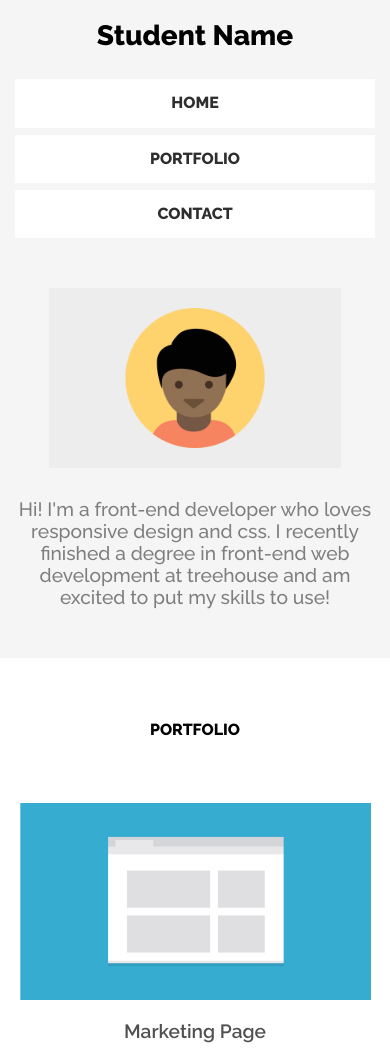
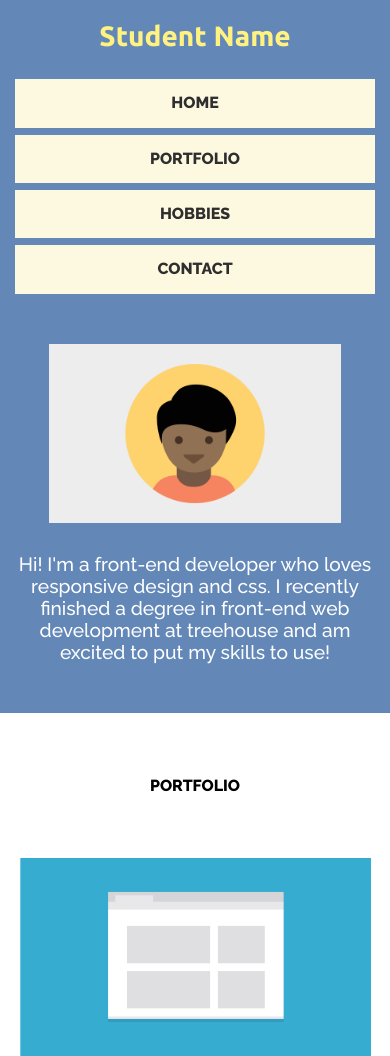
Before and after one commit to BrandonGormley/TechDegree-Project-Two, a plain HTML site: page index.html in a window 390 px wide. Shown: the top 1056 px of the page. Drawn offline with Linux system fonts and the light colour scheme.

Commit message:
Updates
-Added media query markup
-Added hobbies section
-Added anchors for page navigation
-Added new google font

```diff
--- a/css/styles.css
+++ b/css/styles.css
@@ -5,7 +5,7 @@ body {
 /* =================== HEADER =================== */
 
 header {
-    background-color: #f5f5f5;
+    background-color: #6388b8;
 }
 
 h1 {
@@ -13,6 +13,8 @@ h1 {
     margin: 0;
     padding: 20px 30px;
     font-size: 1.75rem;
+    color: #fff281;
+    font-family:'Ubuntu', sans-serif;
 }
 ul {
     margin: 0;
@@ -20,7 +22,7 @@ ul {
 }
 nav ul li {
     list-style-type: none;
-    background-color: #ffffff;
+    background-color: #fcf9e0;
     padding: 15px 50px;
     margin: 7px 15px;
     text-align: center;
@@ -43,7 +45,7 @@ nav ul li a {
 .intro-text {
     text-align: center;
     font-size: 1.2rem;
-    color: #7e7e7e;
+    color: #ffffff;
     font-weight: 500;
     padding-bottom: 50px;
     margin:0 15px;
@@ -78,3 +80,25 @@ h3 {
     width: 90%;
     margin: 0 auto 40px;
 }
+
+
+
+
+
+
+
+
+
+
+
+/* =================== MEDIA QUERIES =================== */
+
+@media (min-width: 768px) {
+
+}
+
+
+
+@media (min-width: 1024px) {
+
+}
--- a/index.html
+++ b/index.html
@@ -7,6 +7,7 @@
     <link rel="stylesheet" href="css/normalize.css">
     <link rel="stylesheet" href="css/styles.css">
     <link href="https://fonts.googleapis.com/css?family=Raleway:400,500,600,800&display=swap" rel="stylesheet">
+    <link href="https://fonts.googleapis.com/css?family=Ubuntu:300,400,500,700&display=swap" rel="stylesheet">
     <title>Document</title>
 </head>
 
@@ -16,8 +17,9 @@
         <nav>
             <ul>
                 <li><a href="#home">Home</a></li>
-                <li><a href="#home">Portfolio</a></li>
-                <li><a href="#home">Contact</a></li>
+                <li><a href="#portfolio">Portfolio</a></li>
+                <li><a href="#hobbies">Hobbies</a></li>
+                <li><a href="#contact">Contact</a></li>
             </ul>
         </nav>
 
@@ -28,7 +30,7 @@
     </header>
 
     <main>
-        <h2>Portfolio</h2>
+        <h2 id="portfolio">Portfolio</h2>
         <section>
             <a href="#"><img class="portfolio-img" src="images/portfolio-1.png" alt="Marketing"></a>
             <h3>Marketing Page</h3>
```
